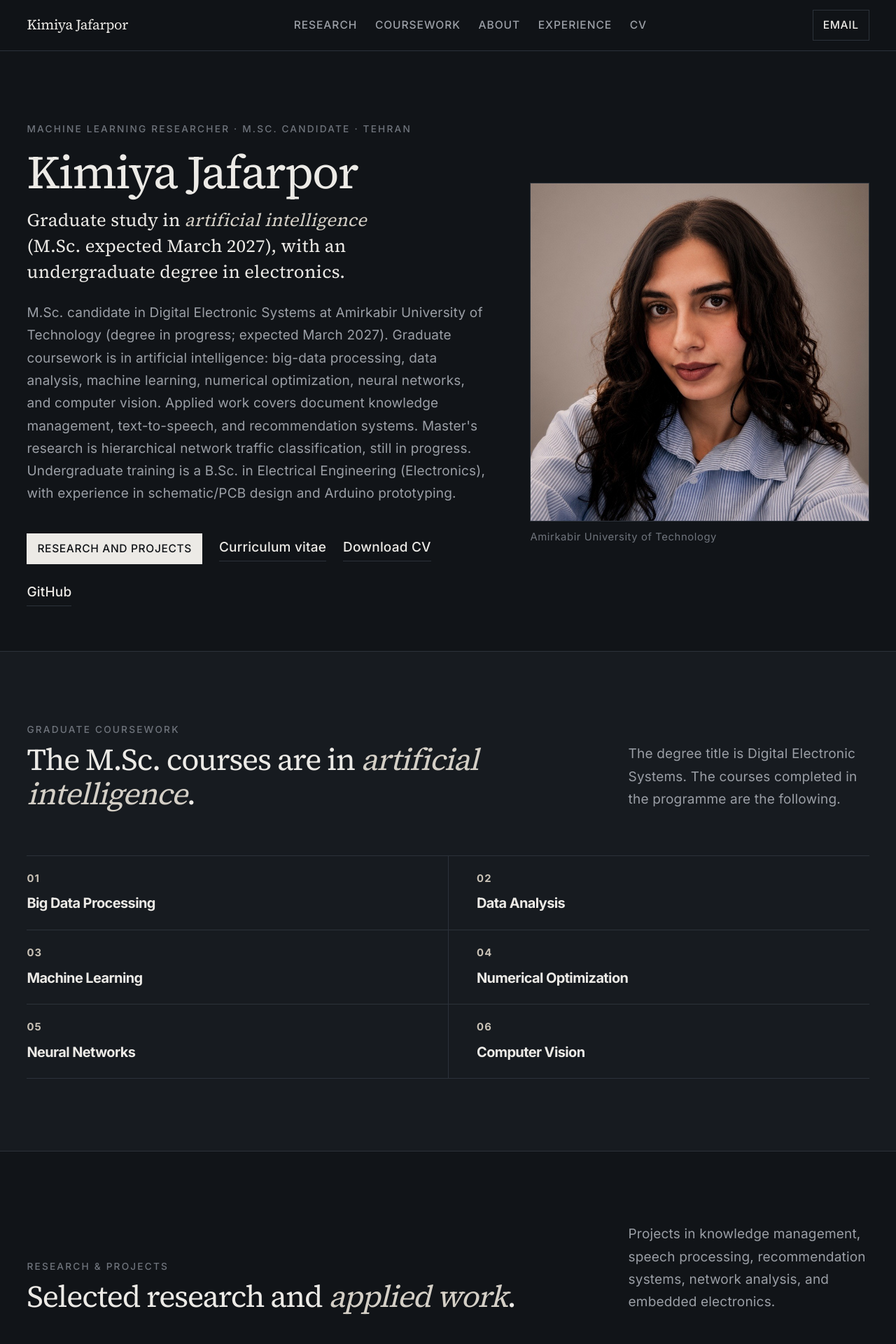
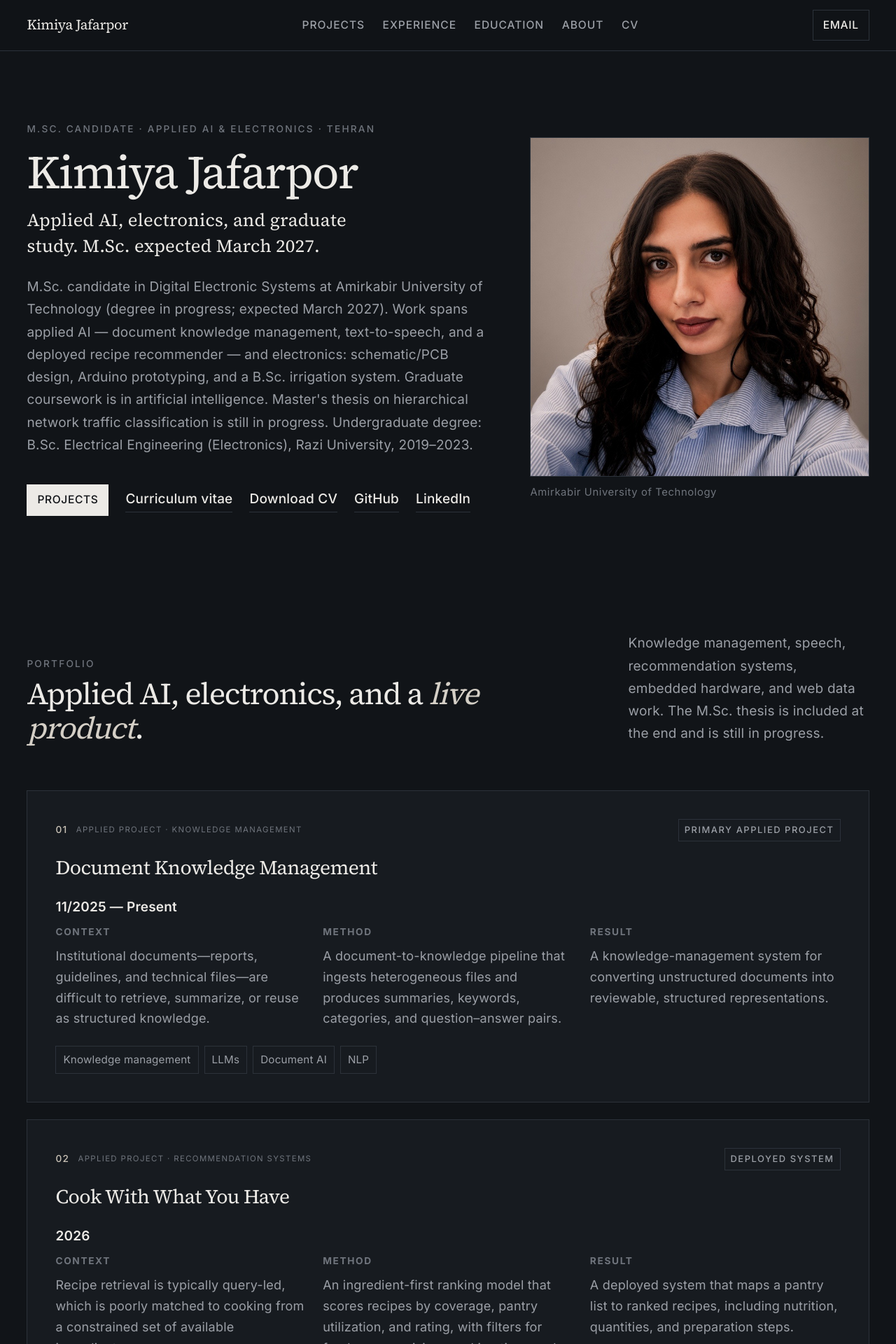
Before and after one commit to kimiya1991/portfolio, a Next.js app: page / in a window 1280 px wide. Shown: the top 1920 px of the page at 70% size. Built offline with nearby package versions, Linux system fonts and the light colour scheme.

Commit message:
changes of the site

```diff
--- a/app/components/nav.tsx
+++ b/app/components/nav.tsx
@@ -5,10 +5,10 @@ import { usePathname } from "next/navigation";
 import { useEffect, useState } from "react";
 
 const links = [
-  { href: "/#work", label: "Research" },
-  { href: "/#coursework", label: "Coursework" },
+  { href: "/#work", label: "Projects" },
+  { href: "/#experience", label: "Experience" },
+  { href: "/#coursework", label: "Education" },
   { href: "/#about", label: "About" },
-  { href: "/#experience", label: "Experience" },
   { href: "/resume/", label: "CV" },
 ];
 
--- a/app/data.ts
+++ b/app/data.ts
@@ -1,6 +1,6 @@
 export const site = {
   name: "Kimiya Jafarpor",
-  role: "Machine Learning Researcher · M.Sc. Candidate",
+  role: "M.Sc. Candidate · Applied AI & Electronics",
   location: "Tehran",
   email: "kimiya.tommy@gmail.com",
   phone: "+98 921 977 5012",
@@ -10,13 +10,14 @@ export const site = {
   url: "https://kimiya1991.github.io/portfolio",
   affiliation: "Amirkabir University of Technology",
   summary:
-    "M.Sc. candidate in Digital Electronic Systems at Amirkabir University of Technology (degree in progress; expected March 2027). Graduate coursework is in artificial intelligence: big-data processing, data analysis, machine learning, numerical optimization, neural networks, and computer vision. Applied work covers document knowledge management, text-to-speech, and recommendation systems. Master's research is hierarchical network traffic classification, still in progress. Undergraduate training is a B.Sc. in Electrical Engineering (Electronics), with experience in schematic/PCB design and Arduino prototyping.",
+    "M.Sc. candidate in Digital Electronic Systems at Amirkabir University of Technology (degree in progress; expected March 2027). Work spans applied AI — document knowledge management, text-to-speech, and a deployed recipe recommender — and electronics: schematic/PCB design, Arduino prototyping, and a B.Sc. irrigation system. Graduate coursework is in artificial intelligence. Master's thesis on hierarchical network traffic classification is still in progress. Undergraduate degree: B.Sc. Electrical Engineering (Electronics), Razi University, 2019–2023.",
 };
 
 export type CaseStudy = {
   number: string;
   title: string;
   type: string;
+  dates?: string;
   problem?: string;
   approach?: string;
   outcome?: string;
@@ -32,7 +33,8 @@ export const caseStudies: CaseStudy[] = [
   {
     number: "01",
     title: "Document Knowledge Management",
-    type: "Applied research · Knowledge management",
+    type: "Applied project · Knowledge management",
+    dates: "11/2025 — Present",
     featured: true,
     badge: "Primary applied project",
     problem:
@@ -47,6 +49,7 @@ export const caseStudies: CaseStudy[] = [
     number: "02",
     title: "Cook With What You Have",
     type: "Applied project · Recommendation systems",
+    dates: "2026",
     featured: true,
     badge: "Deployed system",
     problem:
@@ -61,20 +64,9 @@ export const caseStudies: CaseStudy[] = [
   },
   {
     number: "03",
-    title: "Network Traffic Classification",
-    type: "M.Sc. thesis · Machine learning",
-    problem:
-      "Fine-grained labels for mixed encrypted and malicious network traffic are difficult to recover from packet text.",
-    approach:
-      "Ongoing master's research: a hierarchical DistilGPT-2 pipeline on the MERLOT corpus, with a coarse-type router, specialist LoRA experts, and a comparison against a flat classifier on a fixed held-out split.",
-    outcome:
-      "The thesis is still in progress. Coarse-type routing is strong; exact-label identification remains the open research problem.",
-    tags: ["Python", "Machine learning", "Network security", "LoRA"],
-  },
-  {
-    number: "04",
     title: "Applied Text-to-Speech",
-    type: "Applied research · Speech processing",
+    type: "Applied project · Speech processing",
+    dates: "11/2025 — Present",
     problem:
       "Deployed speech systems require synthesis that is both natural and stable under production constraints.",
     approach:
@@ -84,9 +76,10 @@ export const caseStudies: CaseStudy[] = [
     tags: ["TTS", "Speech processing", "Python", "Evaluation"],
   },
   {
-    number: "05",
+    number: "04",
     title: "Smart Irrigation System",
     type: "B.Sc. project · Embedded systems",
+    dates: "08/2022 — 03/2023",
     problem:
       "Irrigation schedules that ignore soil conditions waste water and still fail when moisture is already sufficient.",
     approach:
@@ -96,9 +89,23 @@ export const caseStudies: CaseStudy[] = [
     tags: ["Arduino", "Sensors", "C/C++", "Prototyping"],
   },
   {
+    number: "05",
+    title: "Arduino Nano Paper Cutter",
+    type: "Embedded prototype · Electronics",
+    dates: "06/2024 — 08/2024",
+    problem:
+      "A modified printer mechanism needed reliable control as a paper-cutting device.",
+    approach:
+      "An Arduino Nano prototype with control logic, electronics integration, and consistency tests.",
+    outcome:
+      "A working hardware prototype from mechanism, firmware, and testing.",
+    tags: ["Arduino", "Prototyping", "C/C++"],
+  },
+  {
     number: "06",
     title: "Multi-format Document Extractor",
     type: "Knowledge management · Ingestion pipelines",
+    dates: "11/2025 — Present",
     problem:
       "Knowledge systems fail when source files arrive as mixed PDFs, Word documents, and spreadsheets.",
     approach:
@@ -111,6 +118,7 @@ export const caseStudies: CaseStudy[] = [
     number: "07",
     title: "Document Topic Grouping",
     type: "Document AI · Topic grouping",
+    dates: "11/2025 — Present",
     problem:
       "Related passages from different files are hard to review when they are not grouped.",
     approach:
@@ -123,6 +131,7 @@ export const caseStudies: CaseStudy[] = [
     number: "08",
     title: "Embedding Model Evaluation",
     type: "Embeddings · RAG evaluation",
+    dates: "2026",
     problem:
       "Embedding models for retrieval can look strong on one metric and weak on another.",
     approach:
@@ -135,6 +144,7 @@ export const caseStudies: CaseStudy[] = [
     number: "09",
     title: "Smartphone Price Comparison",
     type: "Web scraping · Price comparison",
+    dates: "2026",
     problem:
       "The same device is listed at different prices across online marketplaces.",
     approach:
@@ -147,6 +157,7 @@ export const caseStudies: CaseStudy[] = [
     number: "10",
     title: "E-commerce Catalog Extraction",
     type: "Web scraping · Catalog extraction",
+    dates: "2026",
     problem:
       "Product catalogues on e-commerce sites are not available as a clean structured list.",
     approach:
@@ -157,15 +168,16 @@ export const caseStudies: CaseStudy[] = [
   },
   {
     number: "11",
-    title: "Arduino Nano Paper Cutter",
-    type: "Embedded prototype · Electronics",
+    title: "Network Traffic Classification",
+    type: "M.Sc. thesis · Machine learning",
+    dates: "06/2025 — Present",
     problem:
-      "A modified printer mechanism needed reliable control as a paper-cutting device.",
+      "Fine-grained labels for mixed encrypted and malicious network traffic are difficult to recover from packet text.",
     approach:
-      "An Arduino Nano prototype with control logic, electronics integration, and consistency tests.",
+      "Ongoing master's thesis: a hierarchical DistilGPT-2 pipeline on the MERLOT corpus, with a coarse-type router, specialist LoRA experts, and a comparison against a flat classifier on a fixed held-out split.",
     outcome:
-      "A working hardware prototype from mechanism, firmware, and testing.",
-    tags: ["Arduino", "Prototyping", "C/C++"],
+      "The thesis is still in progress. Coarse-type routing is strong; exact-label identification remains the open problem.",
+    tags: ["Python", "Machine learning", "Network security", "LoRA"],
   },
 ];
 
@@ -247,26 +259,25 @@ export const graduateCourses = [
 
 export const skills = [
   {
-    title: "Research areas",
+    title: "Machine learning",
     items: [
       "Machine learning",
       "Neural networks",
       "Computer vision",
-      "Numerical optimization",
-      "Big data processing",
-      "Data analysis",
       "NLP",
       "Knowledge management",
       "Speech & TTS",
-      "Network traffic classification",
       "Embeddings",
       "RAG",
+      "Numerical optimization",
+      "Data analysis",
+      "Big data processing",
       "Model evaluation",
-      "Data preparation",
+      "Network traffic classification",
     ],
   },
   {
-    title: "Programming",
+    title: "Software",
     items: [
       "Python",
       "C",
--- a/app/layout.tsx
+++ b/app/layout.tsx
@@ -64,7 +64,7 @@ const jsonLd = {
     addressLocality: site.location,
     addressCountry: "IR",
   },
-  sameAs: [site.github, site.instagram],
+  sameAs: [site.github, site.linkedin, site.instagram],
 };
 
 export default function RootLayout({ children }: Readonly<{ children: React.ReactNode }>) {
--- a/app/page.tsx
+++ b/app/page.tsx
@@ -1,6 +1,6 @@
 import Link from "next/link";
 import { withBase } from "./base-path";
-import { caseStudies, education, experience, graduateCourses, otherWork, site, skills } from "./data";
+import { caseStudies, education, experience, graduateCourses, languages, otherWork, site, skills } from "./data";
 
 export default function Home() {
   return (
@@ -12,12 +12,12 @@ export default function Home() {
           </p>
           <h1>{site.name}</h1>
           <p className="lede">
-            Graduate study in <em>artificial intelligence</em> (M.Sc. expected March 2027), with an undergraduate degree in electronics.
+            Applied AI, electronics, and graduate study. M.Sc. expected March 2027.
           </p>
           <p className="intro">{site.summary}</p>
           <div className="heroActions">
             <a className="primary" href="#work">
-              Research and projects
+              Projects
             </a>
             <Link className="textLink" href="/resume/">
               Curriculum vitae
@@ -27,6 +27,9 @@ export default function Home() {
             </a>
             <a className="textLink" href={site.github} target="_blank" rel="noreferrer">
               GitHub
+            </a>
+            <a className="textLink" href={site.linkedin} target="_blank" rel="noreferrer">
+              LinkedIn
             </a>
           </div>
         </div>
@@ -41,42 +44,17 @@ export default function Home() {
         </figure>
       </section>
 
-      <section className="coursework section" id="coursework">
-        <div className="shell">
+      <section className="section shell" id="work">
         <div className="sectionHead">
           <div>
-              <p className="eyebrow">Graduate coursework</p>
+            <p className="eyebrow">Portfolio</p>
             <h2>
-                The M.Sc. courses are in <em>artificial intelligence</em>.
+              Applied AI, electronics, and a <em>live product</em>.
             </h2>
           </div>
           <p>
-              The degree title is Digital Electronic Systems. The courses completed in the programme are the
-              following.
-            </p>
-          </div>
-          <ol className="courseGrid">
-            {graduateCourses.map((course, index) => (
-              <li key={course.title}>
-                <span>{String(index + 1).padStart(2, "0")}</span>
-                <strong>{course.title}</strong>
-              </li>
-            ))}
-          </ol>
-        </div>
-      </section>
-
-      <section className="section shell" id="work">
-        <div className="sectionHead">
-          <div>
-            <p className="eyebrow">Research &amp; projects</p>
-            <h2>
-              Selected research and <em>applied work</em>.
-            </h2>
-          </div>
-          <p>
-            Projects in knowledge management, speech processing, recommendation systems, network analysis, and
-            embedded electronics.
+            Knowledge management, speech, recommendation systems, embedded hardware, and web data work.
+            The M.Sc. thesis is included at the end and is still in progress.
           </p>
         </div>
 
@@ -89,6 +67,7 @@ export default function Home() {
                 {project.featured ? <b>{project.badge ?? "Live product"}</b> : null}
               </header>
               <h3>{project.title}</h3>
+              {project.dates ? <p className="company">{project.dates}</p> : null}
               {project.problem && project.approach && project.outcome ? (
                 <dl className="caseBody">
                   <div>
@@ -116,7 +95,7 @@ export default function Home() {
                 <div className="caseActions">
                   {project.liveUrl ? (
                     <a href={project.liveUrl} target="_blank" rel="noreferrer">
-                      Demonstration
+                      Live site
                     </a>
                   ) : null}
                   {project.repoUrl ? (
@@ -131,7 +110,7 @@ export default function Home() {
         </div>
 
         <div className="otherWork">
-          <h3>Related course projects</h3>
+          <h3>Course projects</h3>
           <ul>
             {otherWork.map((item) => (
               <li key={item.title}>
@@ -146,55 +125,12 @@ export default function Home() {
         </div>
       </section>
 
-      <section className="about section" id="about">
-        <div className="shell aboutGrid">
-          <div>
-            <p className="eyebrow">Background</p>
-            <h2>
-              Trained in <em>artificial intelligence</em>.
-              <br />
-              Background in electronics.
-            </h2>
-          </div>
-          <div className="aboutCopy">
-            <p className="lead">
-              My undergraduate degree is in electrical engineering. My graduate coursework is in artificial
-              intelligence.
-            </p>
-            <p>
-              I completed a B.Sc. in Electrical Engineering (Electronics) at Razi University. I am an M.Sc.
-              candidate in Digital Electronic Systems at Amirkabir University of Technology; the degree is in
-              progress and expected in March 2027. Courses taken include machine learning, neural networks,
-              computer vision, numerical optimization, data analysis, and big-data processing.
-            </p>
-            <p>
-              Applied work includes knowledge management, text-to-speech, and recommendation systems. Master's
-              research is ongoing work on network traffic classification.
-            </p>
-            <dl className="facts">
-              <div>
-                <dt>6</dt>
-                <dd>Core graduate AI courses</dd>
-              </div>
-              <div>
-                <dt>M.Sc.</dt>
-                <dd>Expected March 2027</dd>
-              </div>
-              <div>
-                <dt>B.Sc.</dt>
-                <dd>Electrical engineering, electronics</dd>
-              </div>
-            </dl>
-          </div>
-        </div>
-      </section>
-
       <section className="section shell" id="experience">
         <div className="sectionHead compact">
           <div>
-            <p className="eyebrow">Appointments</p>
+            <p className="eyebrow">Experience</p>
             <h2>
-              Professional and <em>academic</em> experience.
+              Industry work in <em>AI and electronics</em>.
             </h2>
           </div>
         </div>
@@ -219,17 +155,87 @@ export default function Home() {
             </li>
           ))}
         </ol>
+      </section>
+
+      <section className="coursework section" id="coursework">
+        <div className="shell">
+          <div className="sectionHead">
+            <div>
+              <p className="eyebrow">Education</p>
+              <h2>
+                Digital electronics, with graduate courses in <em>artificial intelligence</em>.
+              </h2>
+            </div>
+            <p>
+              The M.Sc. degree has not been awarded. Expected completion is March 2027.
+            </p>
+          </div>
           <div className="education">
-          <p className="eyebrow">Education</p>
             {education.map((item) => (
               <div key={item.title}>
                 <strong>{item.title}</strong>
                 <span>
-                {item.school} · {item.dates}
+                  {item.school} · {item.location} · {item.dates}
                   {item.note ? ` · ${item.note}` : ""}
                 </span>
               </div>
             ))}
+          </div>
+          <ol className="courseGrid">
+            {graduateCourses.map((course, index) => (
+              <li key={course.title}>
+                <span>{String(index + 1).padStart(2, "0")}</span>
+                <strong>{course.title}</strong>
+              </li>
+            ))}
+          </ol>
+        </div>
+      </section>
+
+      <section className="about section" id="about">
+        <div className="shell aboutGrid">
+          <div>
+            <p className="eyebrow">Background</p>
+            <h2>
+              Electronics by training.
+              <br />
+              Applied AI in current work.
+            </h2>
+          </div>
+          <div className="aboutCopy">
+            <p className="lead">
+              I build document, speech, and recommendation systems, and I have a hardware background in
+              schematic design, PCB work, and Arduino prototypes.
+            </p>
+            <p>
+              I completed a B.Sc. in Electrical Engineering (Electronics) at Razi University (2019–2023). I am
+              an M.Sc. candidate in Digital Electronic Systems at Amirkabir University of Technology; the
+              degree is in progress and expected in March 2027. Courses taken include machine learning, neural
+              networks, computer vision, numerical optimization, data analysis, and big-data processing.
+            </p>
+            <p>
+              Current industry work is in knowledge management and text-to-speech. Earlier work was as an
+              electronics technician at PoyeshGaran Sanat Paya. The master's thesis on network traffic
+              classification is ongoing and has not been completed.
+            </p>
+            <p>
+              Languages: {languages.join("; ")}.
+            </p>
+            <dl className="facts">
+              <div>
+                <dt>B.Sc.</dt>
+                <dd>Electrical engineering, electronics</dd>
+              </div>
+              <div>
+                <dt>M.Sc.</dt>
+                <dd>Expected March 2027</dd>
+              </div>
+              <div>
+                <dt>11</dt>
+                <dd>Projects on this site</dd>
+              </div>
+            </dl>
+          </div>
         </div>
       </section>
 
@@ -258,9 +264,7 @@ export default function Home() {
         <div className="shell footerGrid">
           <div>
             <p className="eyebrow">Contact</p>
-            <h2>
-              Correspondence regarding research or applied machine learning is welcome.
-            </h2>
+            <h2>Email, GitHub, and LinkedIn are the best ways to reach me.</h2>
             <a className="email" href={`mailto:${site.email}`}>
               {site.email}
             </a>
@@ -270,13 +274,16 @@ export default function Home() {
             <a href={site.github} target="_blank" rel="noreferrer">
               GitHub
             </a>
+            <a href={site.linkedin} target="_blank" rel="noreferrer">
+              LinkedIn
+            </a>
             <a href={site.instagram} target="_blank" rel="noreferrer">
               Instagram
             </a>
           </div>
         </div>
         <div className="shell copyright">
-          <span>© {new Date().getFullYear()} {site.name}</span>
+          <span>© 2026 {site.name}</span>
           <span>{site.location}</span>
         </div>
       </footer>
--- a/app/resume/page.tsx
+++ b/app/resume/page.tsx
@@ -103,7 +103,10 @@ export default function ResumePage() {
           <article key={project.number}>
             <header>
               <h3>{project.title}</h3>
-              <small>{project.type}</small>
+              <small>
+                {project.type}
+                {project.dates ? ` · ${project.dates}` : ""}
+              </small>
             </header>
             {project.problem && project.approach && project.outcome ? (
               <p>
--- a/cv/kimiya-cv-full.html
+++ b/cv/kimiya-cv-full.html
@@ -42,7 +42,7 @@
       <img class="photo" src="kimiya.jpg" alt="Portrait of Kimiya Jafarpor" />
       <div>
         <h1>Kimiya Jafarpor</h1>
-        <p class="role">Machine Learning Researcher · M.Sc. Candidate</p>
+        <p class="role">M.Sc. Candidate · Applied AI &amp; Electronics</p>
         <div class="contacts">
           <span>kimiya.tommy@gmail.com</span>
           <span>+98 921 977 5012</span>
```
Also changed, not shown: app/globals.css (+10 -4 lines), public/kimiya-portrait.jpg (added). Lines whose indentation alone changed are shown as unchanged.
